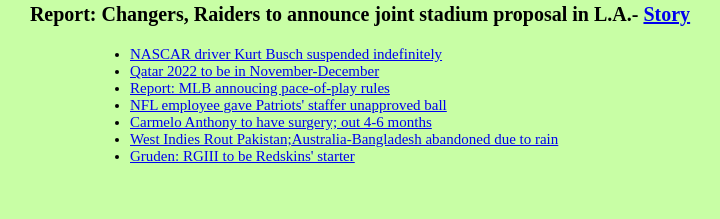
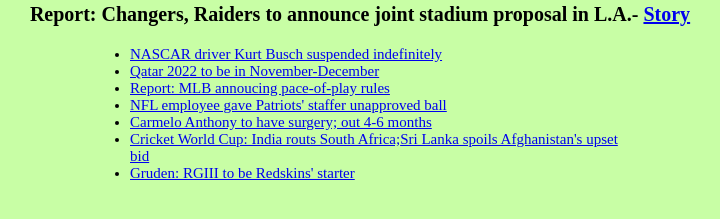
Before and after one commit to TechClubCentral/techclubcentral.github.io, a plain HTML site: page sports.html in a window 1280 px wide. Shown: the part 477-696 px from the top of the page, without its empty margins (280-1000 px from the left). Drawn offline with nearby package versions, Linux system fonts and the light colour scheme.

Commit message:
Updated content.

```diff
--- a/sports.html
+++ b/sports.html
@@ -65,7 +65,7 @@ $(document).ready(function(){
     <li><a href="http://espn.go.com/mlb/story/_/id/12351883/major-league-baseball-announce-pace-play-rules">Report: MLB annoucing pace-of-play rules</a></li>
     <li><a href="http://espn.go.com/espn/otl/story/_/id/12344667/nfl-employee-handed-new-england-patriots-locker-room-attendant-kicking-game-ball-source-says">NFL employee gave Patriots' staffer unapproved ball</a></li>
     <li><a href="http://espn.go.com/new-york/nba/story/_/id/12342329/carmelo-anthony-new-york-knicks-ruled-rest-season">Carmelo Anthony to have surgery; out 4-6 months</a></li>
-    <li><a href="http://www.espncricinfo.com/icc-cricket-world-cup-2015/content/story/835501.html">West Indies Rout Pakistan;</a><a href="http://www.espncricinfo.com/icc-cricket-world-cup-2015/content/story/835989.html">Australia-Bangladesh abandoned due to rain</a></li>
+    <li><a href="http://www.espncricinfo.com/icc-cricket-world-cup-2015/content/story/836119.html">Cricket World Cup: India routs South Africa;</a><a href="http://www.espncricinfo.com/icc-cricket-world-cup-2015/content/story/836131.html">Sri Lanka spoils Afghanistan's upset bid</a></li>
     <li><a href="http://espn.go.com/nfl/story/_/id/12343308/robert-griffin-iii-washington-redskins-starting-quarterback-says-jay-gruden">Gruden: RGIII to be Redskins' starter</a></li>
 </ul>
 </body>
```
